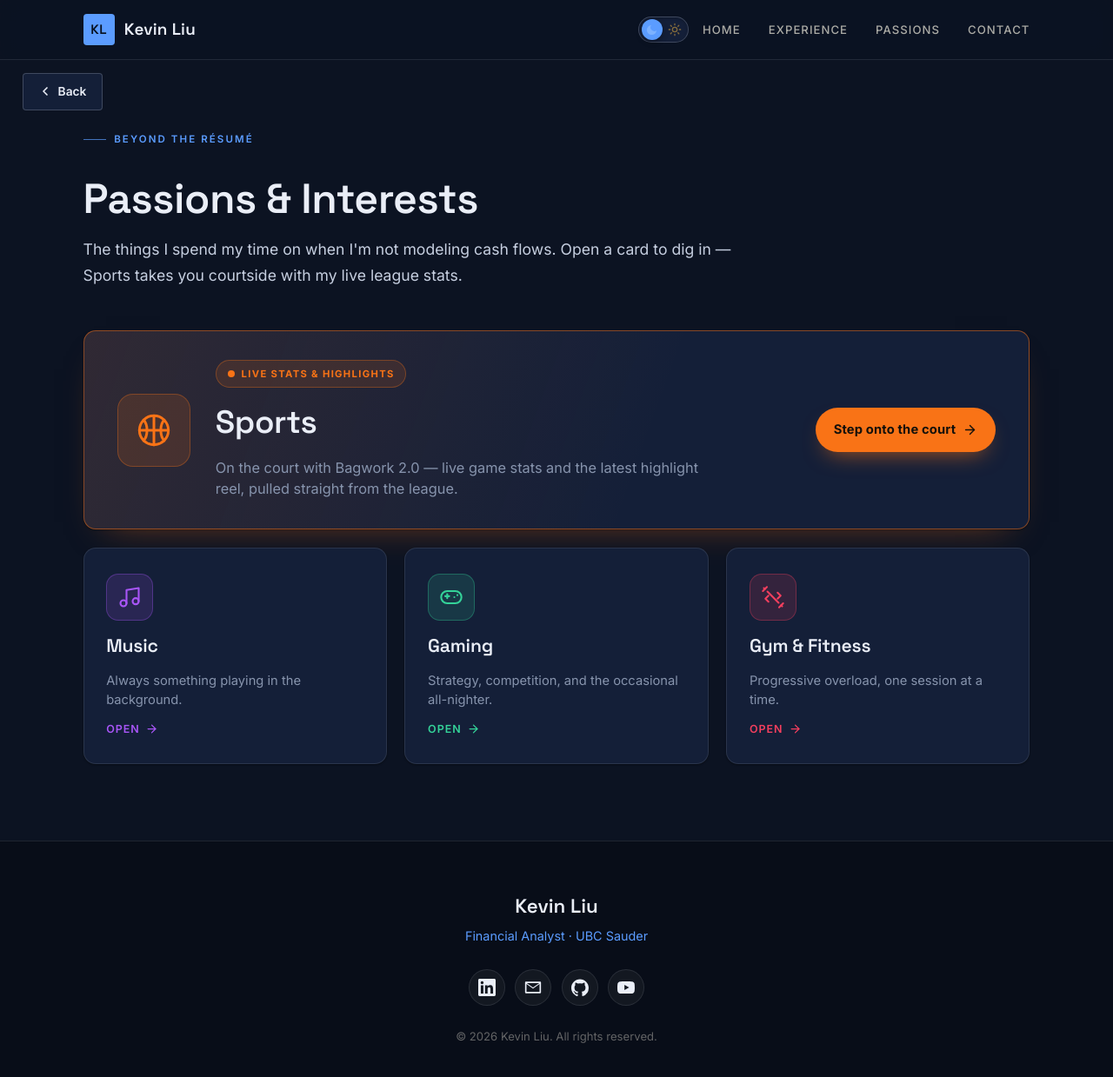
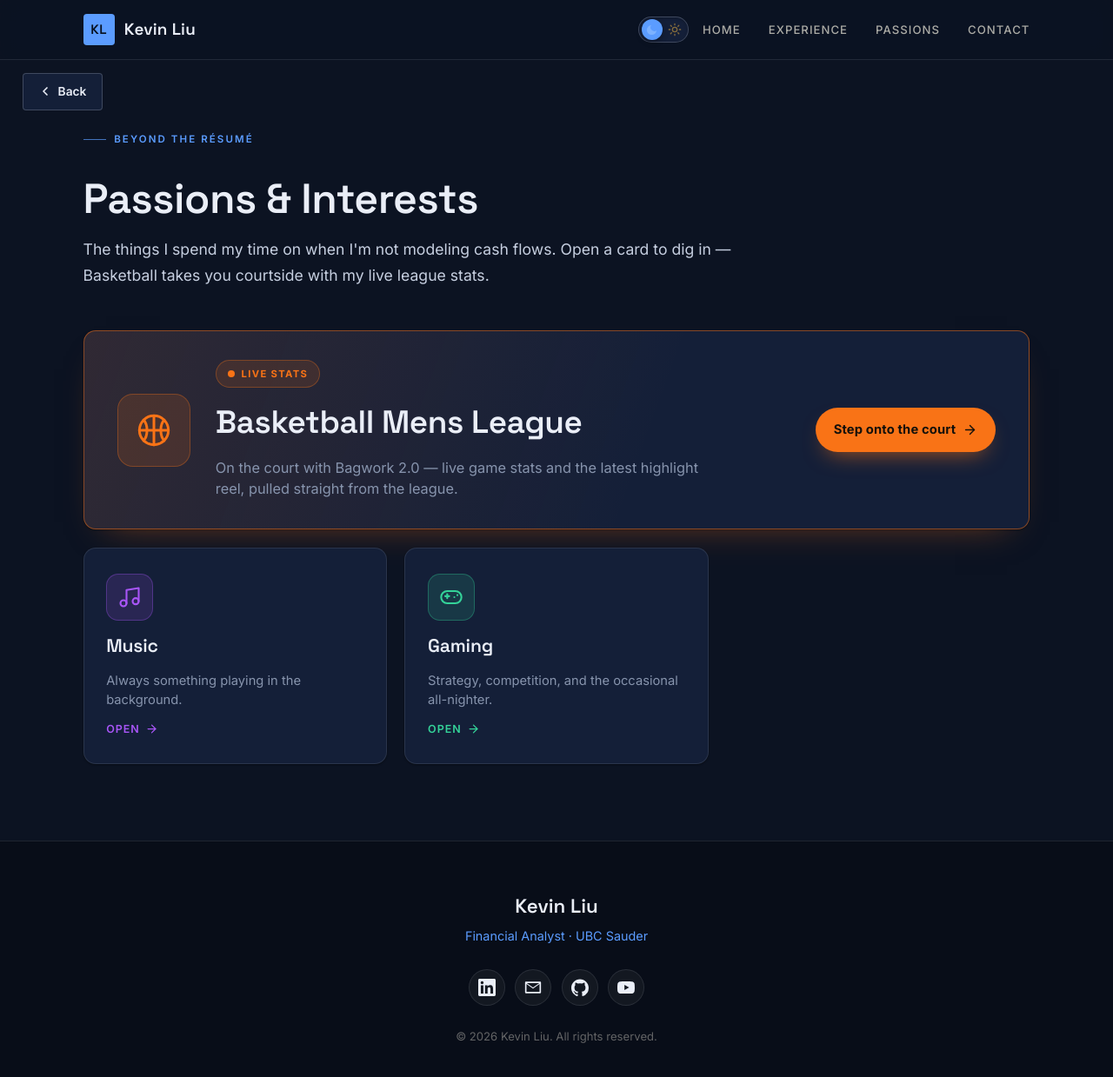
Before and after one commit to kev2k04/kev2k04.github.io, a Jekyll site: the page built from passions.html, in a window 1280 px wide and 1259 px high. Shown: the top 1239 px of the window at 87% size. Built offline with Jekyll 4.4.1, drawn with Linux system fonts in a browser that asks for light colours; part of the change alters nothing that is shown.

Commit message:
Task 1: rename Sports card to Basketball Mens League; drop Gym
- Rename the featured live-data card to 'Basketball Mens League', still
  wired to /basketball/ (live stats + highlight reel unchanged)
- Tighten its badge to 'Live stats' (keeps the pulsing live dot)
- Remove the Gym & Fitness card from the Passions lineup
- Update the page lede to reference Basketball as the courtside experience

Lineup is now Basketball -> Music -> Gaming; the new Sports panel
(Task 2) will slot in at position 2 next.

Co-Authored-By: Claude Opus 4.8 <noreply@anthropic.com>

```diff
--- a/_data/passions.yml
+++ b/_data/passions.yml
@@ -1,22 +1,28 @@
 # ---------------------------------------------------------------------------
-# Passions & Interests cards.
-#   - "kind: panel" cards open an in-page zoom panel (Music, Gaming, Gym).
-#   - "kind: link" cards navigate to a full page (Sports -> /basketball/).
-#   - "featured: true" renders a large hero banner at the top of the grid.
-#     Sports is featured because it's the live, data-driven experience.
+# Passions & Interests cards. Render order below = display order:
+#   1) Basketball Mens League — kind: link  -> /basketball/ (live data page)
+#   2) Sports                 — kind: panel (multi-sport history; see _includes/passions/sports.html)
+#   3) Music                  — kind: panel (music production)
+#   4) Gaming                 — kind: panel (League of Legends)
+#
+#   - "kind: panel" cards open an in-page zoom panel. Panels with a bespoke
+#     layout (sports/music/gaming) render via _includes/passions/<id>.html;
+#     any other panel falls back to _includes/passions/generic.html.
+#   - "kind: link" cards navigate to a full page.
+#   - "featured: true" renders a large hero banner at the top of the grid;
+#     Basketball is featured because it's the live, data-driven experience.
 # Each card carries its own accent (RGB triplet) used for icon tint + glow,
 # so the grid reads as distinct, themed tiles in both light and dark.
 # Body copy for the placeholder panels is marked TODO(Kevin) — swap freely.
-# Order here is the render order; the featured card leads.
 # ---------------------------------------------------------------------------
 
-- id: sports
+- id: basketball
   kind: link
   featured: true
-  title: Sports
+  title: Basketball Mens League
   icon: basketball
   tagline: On the court with Bagwork 2.0 — live game stats and the latest highlight reel, pulled straight from the league.
-  badge: Live stats & highlights
+  badge: Live stats
   cta: Step onto the court
   accent: "249, 115, 22"      # basketball orange
   href: /basketball/
@@ -51,17 +57,3 @@
     - "TODO(Kevin): Go-to games / genres"
     - "TODO(Kevin): Platform of choice"
     - "TODO(Kevin): Competitive rank or proudest moment"
-
-- id: gym
-  kind: panel
-  title: Gym & Fitness
-  icon: dumbbell
-  tagline: Progressive overload, one session at a time.
-  accent: "244, 63, 94"       # rose / energy red
-  blurb: >-
-    TODO(Kevin): Your approach to training — split, goals, current lifts,
-    what keeps you consistent, and why fitness matters to you.
-  highlights:
-    - "TODO(Kevin): Current split / routine"
-    - "TODO(Kevin): A lift or PR you're proud of"
-    - "TODO(Kevin): Your next fitness goal"
--- a/passions.html
+++ b/passions.html
@@ -19,7 +19,7 @@ permalink: /passions/
       <h1 class="pass__title">Passions &amp; Interests</h1>
       <p class="pass__lede">
         The things I spend my time on when I'm not modeling cash flows. Open a
-        card to dig in — Sports takes you courtside with my live league stats.
+        card to dig in — Basketball takes you courtside with my live league stats.
       </p>
     </div>
 
```
